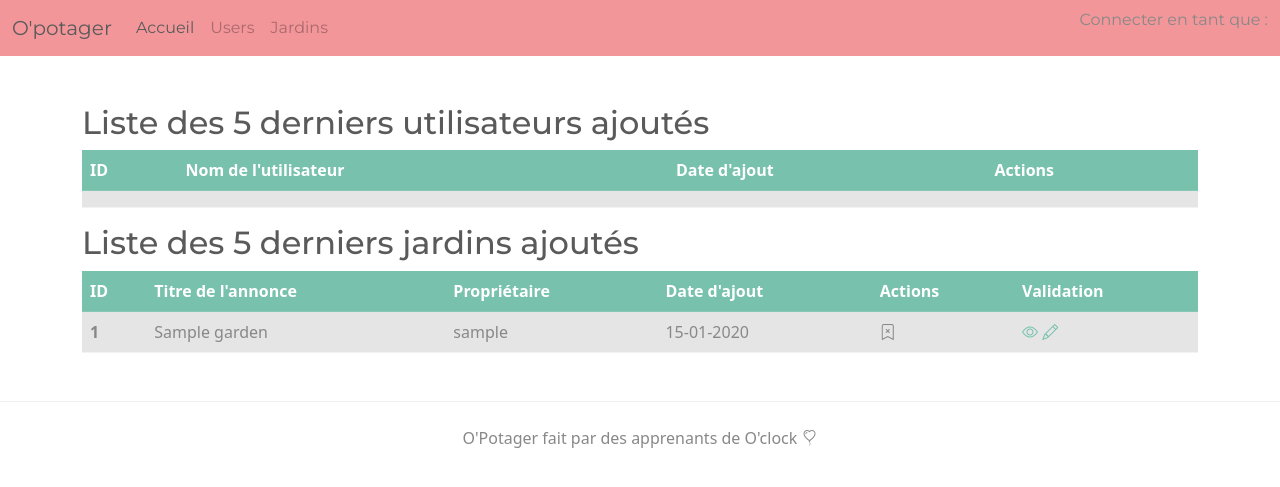
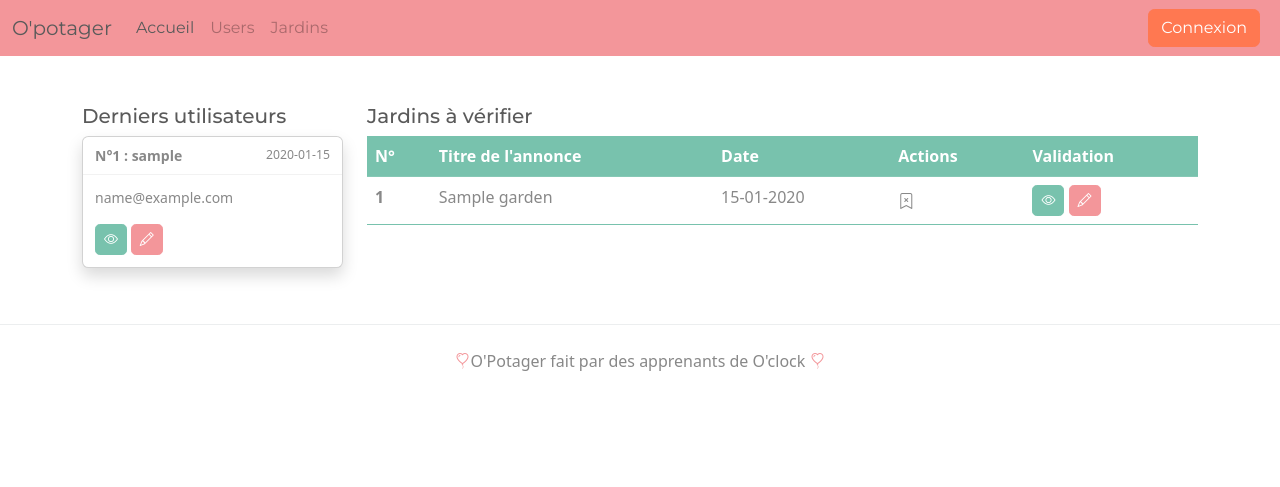
Before and after one commit to Pierre-gruenais/O-Potager-, a Symfony app: template templates/back/main/home.html.twig in a window 1280 px wide. Shown: the top 487 px of the page. Run offline with Twig, Linux system fonts and the light colour scheme; the template is opened without the code that fills it: most values are stand-ins (such as "Sample title", 1, 10 or a date in 2020); lists and menus that the app fills with data are empty; some libraries are stand-ins or nearby versions.

Commit message:
update src backoffice twig and garden controller

```diff
--- a/src/Controller/back/SecurityController.php
+++ b/src/Controller/back/SecurityController.php
@@ -1,6 +1,6 @@
 <?php
 
-namespace App\Controller\back;
+namespace App\Controller\Back;
 
 use Symfony\Bundle\FrameworkBundle\Controller\AbstractController;
 use Symfony\Component\HttpFoundation\Response;
--- a/src/Controller/back/UserController.php
+++ b/src/Controller/back/UserController.php
@@ -1,6 +1,6 @@
 <?php
 
-namespace App\Controller\back;
+namespace App\Controller\Back;
 
 use App\Entity\User;
 use App\Form\UserType;
--- a/templates/back/main/home.html.twig
+++ b/templates/back/main/home.html.twig
@@ -6,62 +6,57 @@
 
 {% block body %}
 
-<div>
-    <div>
-        <h2> Liste des 5 derniers utilisateurs ajoutés</h1>
-            <table class="table table-hover">
-                <thead>
-                    <tr class="table-primary">
-                    <th scope="col">ID</th>
-                    <th scope="col">Nom de l'utilisateur</th>
-                    <th scope="col">Date d'ajout</th>
-                    <th scope="col">Actions</th>
-                    </tr>
-                </thead>
-                <tbody>
+<div class="row">
 
-                    <tr class="table-active">
-                    <th scope="row"></th>
-                    <td></td>
-                    <td></td>
-                    <td></td>
-                    </tr>
+    <div class="col-3">
+        <h2 class="fs-5"> Derniers utilisateurs</h1>
+            {% for user in users %}
+                <div class="toast show my-2" role="alert" aria-live="assertive" aria-atomic="true">
+                    <div class="toast-header">
+                        <strong class="me-auto">N°{{ user.id}} : {{ user.username }}</strong>
+                        <small>{{ user.createdAt ? user.createdAt|date('Y-m-d') : '' }}</small>
+                    </div>
+                    <div class="toast-body">
+                        <p class="card-text">{{ user.email }}</p>
+                        <a href="{{ path('app_back_user_show', {'id': user.id}) }}"><button type="button" class="btn btn-primary btn-sm"><i class="bi bi-eye"></i></button></a>
+                        <a href="{{ path('app_back_user_edit', {'id': user.id}) }}"><button type="button" class="btn btn-secondary btn-sm"><i class="bi bi-pencil"></i></button></a>
+                    </div>
+                </div>
+            {% endfor %}
+    </div>
 
-                </tbody>
-        </table>
-    </div>
-    <div>
-        <h2> Liste des 5 derniers jardins ajoutés</h2>
-        <table class="table table-hover">
+    <div class="col">
+
+        <h2 class="fs-5"> Jardins à vérifier</h2>
+
+        <table class="table table-hover border-primary">
             <thead>
                 <tr class="table-primary">
-                    <th scope="col">ID</th>
+                    <th scope="col">N°</th>
                     <th scope="col">Titre de l'annonce</th>
-                    <th scope="col">Propriétaire</th>
-                    <th scope="col">Date d'ajout</th>
+                    <th scope="col">Date</th>
                     <th scope="col">Actions</th>
                     <th scope="col">Validation</th>
                 </tr>
             </thead>
             <tbody>
             {% for garden in gardens %}
-                <tr class="table-active">
-                <th scope="row">{{ garden.id }}</th>
+                <tr class="table-Primary">
+                    <th scope="row">{{ garden.id }}</th>
                     <td>{{ garden.title }}</td>
-                    <td>{{ garden.user.username}}</td>
                     <td>{{ garden.createdAt ? garden.createdAt|date('d-m-Y') : ''}}</td>
-                    <td>
+                    <td class="align-middle">
                         {% if garden.checked == "Valider" %}
                             <i class="bi bi-bookmark-check"></i>
                         {% elseif garden.checked == "En cours" %}
-                            <i class="bi bi-arrow-clockwise"></i>
+                            <button type="button" class="btn btn-outline-warning btn-sm"><i class="bi bi-arrow-clockwise"></i></button>
                         {% else %}
                             <i class="bi bi-bookmark-x"></i>
                         {% endif %}
                     </td>
-                    <td>
-                        <a href="{{ path('app_back_garden_show', {'id': garden.id}) }}"><i class="bi bi-eye"></i></a>
-                        <a href="{{ path('app_back_garden_edit', {'id': garden.id}) }}"><i class="bi bi-pencil"></i></a>
+                    <td class="align-middle">
+                        <a href="{{ path('app_back_garden_show', {'id': garden.id}) }}" ><button type="button" class="btn btn-primary btn-sm"><i class="bi bi-eye"></i></button></a>
+                        <a href="{{ path('app_back_garden_edit', {'id': garden.id}) }}" ><button type="button" class="btn btn-secondary btn-sm"><i class="bi bi-pencil"></i></button></a>
                     </td>
                 </tr>
             {% endfor %}
--- a/templates/base.html.twig
+++ b/templates/base.html.twig
@@ -22,14 +22,54 @@
                             <a class="nav-link {% block homeActive %}{% endblock %}" href="{{ path('app_back_main_home') }}">Accueil</a>
                         </li>
                         <li class="nav-item">
-                            <a class="nav-link {% block userActive %}{% endblock %}" href="#">Users</a>
+                            <a class="nav-link {% block userActive %}{% endblock %}" href="{{ path('app_back_user_list')}}">Users</a>
                         </li>
                         <li class="nav-item">
                             <a class="nav-link {% block gardenActive %}{% endblock %}" href="{{ path('app_back_garden_list') }}">Jardins</a>
                         </li>
                     </ul>
+
                     <div>
-                        <p>Connecter en tant que :</h2>
+                    {% if is_granted("IS_AUTHENTICATED_FULLY") %}
+						<ul class="navbar-nav ms-auto mb-2 mb-lg-0">
+							<li class="nav-item dropdown">
+								<a class="nav-link dropdown-toggle" href="#" id="navbarDropdown" role="button" data-bs-toggle="dropdown">
+									<span>{{app.user.username}} |
+									{% if "ROLE_ADMIN" in app.user.roles %}
+										Administrateur
+									{% endif %}
+									</span>
+									<i class="bi bi-person-square"></i>
+								</a>
+								<ul class="dropdown-menu">
+									<li>
+										<a class="dropdown-item" href="#">Profil</a>
+									</li>
+									{% if is_granted("ROLE_MANAGER") %}
+                                        {% if is_granted("BACK_OFFICE_ACCESS") %}
+                                            <li>
+                                                <a class="dropdown-item" href="{{path("app_back_movie_list")}}">Backoffice</a>
+                                            </li>
+                                        {% else %}
+                                            <li>
+                                                <span class="dropdown-item">Rentres chez toi !</span>
+                                            </li>
+                                        {% endif %}
+
+									{% endif %}
+
+									<li>
+										<hr class="dropdown-divider">
+									</li>
+									<li>
+										<a class="dropdown-item" href="{{path("app_security_logout")}}">Déconnexion</a>
+									</li>
+								</ul>
+							</li>
+						</ul>
+					{% else %}
+						<a href="{{path("app_security_login")}}"  class="btn btn-danger me-2">Connexion</a>
+					{% endif %}
                     </div>
                  </div>
             </div>
@@ -40,7 +80,7 @@
     </main>
 
         <footer class="container-fluid py-4 border-top text-center">
-            <span class="text-muted">O'Potager fait par des apprenants de O'clock <i class="bi bi-balloon-heart"></i></span>
+            <i class="bi bi-balloon-heart text-secondary"></i><span class="text-muted">O'Potager fait par des apprenants de O'clock <i class="bi bi-balloon-heart text-secondary"></i></span>
         </footer>
     </body>
 
```
Also changed, not shown: src/Controller/Back/MainController.php (+6 -3 lines), src/Repository/GardenRepository.php (+13 -14 lines), src/Repository/UserRepository.php (+12 -14 lines), 1 other file.
